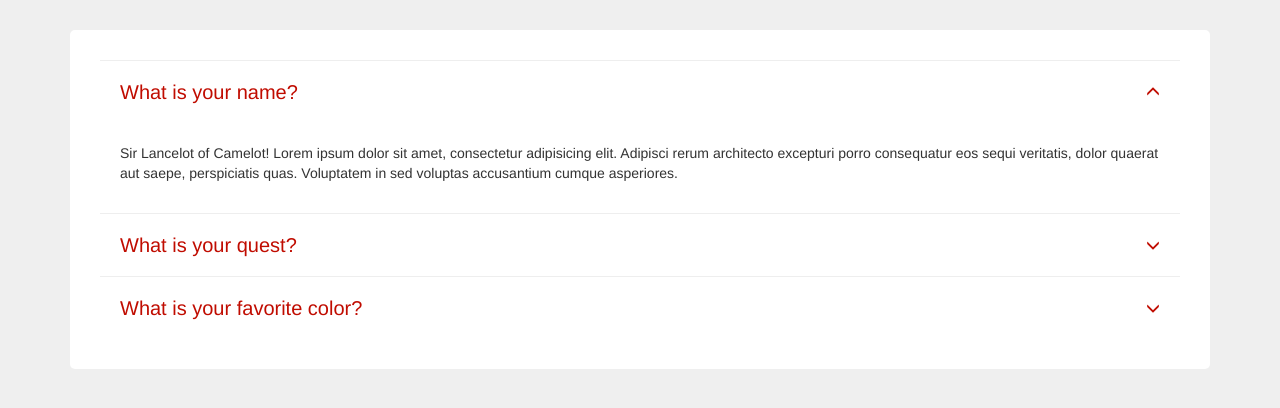
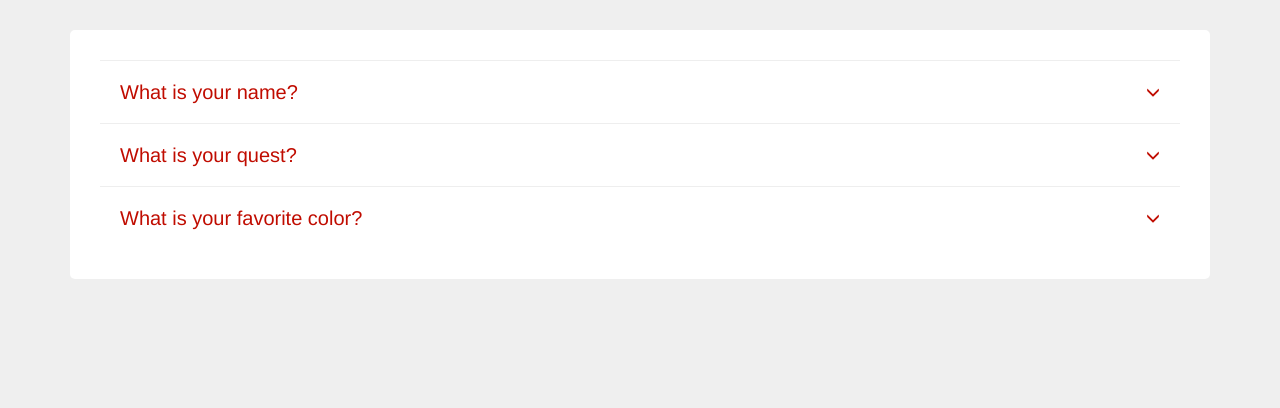
Before and after one commit to ghamelin/js-playground, a plain HTML site: page accordian/accordian.html in a window 1280 px wide. Both pictures are taken after a click on the element "What is your name?". Drawn offline with nearby package versions, Linux system fonts and the light colour scheme.

Commit message:
add js to toggle view

```diff
--- a/accordian/accordian.html
+++ b/accordian/accordian.html
@@ -96,14 +96,21 @@
 <script>
   // snag dom elements
   const accordian = document.querySelector('.accordian');
-  const item = accordian.querySelector('li');
-  const question = accordian.querySelector('.question');
+  const items      = accordian.querySelectorAll('li');
+  const questions  = accordian.querySelectorAll('.question');
 
 
   // build functions
+  function toggleDisplay(){
+    const thisItem = this.parentNode;
+    console.log(thisItem);
+    thisItem.classList.toggle('open');
+  }
 
   // add event listeners
-
+  questions.forEach(function(question) {
+    question.addEventListener('click', toggleDisplay);
+  }, this);
 
 </script>
 </body>
```
